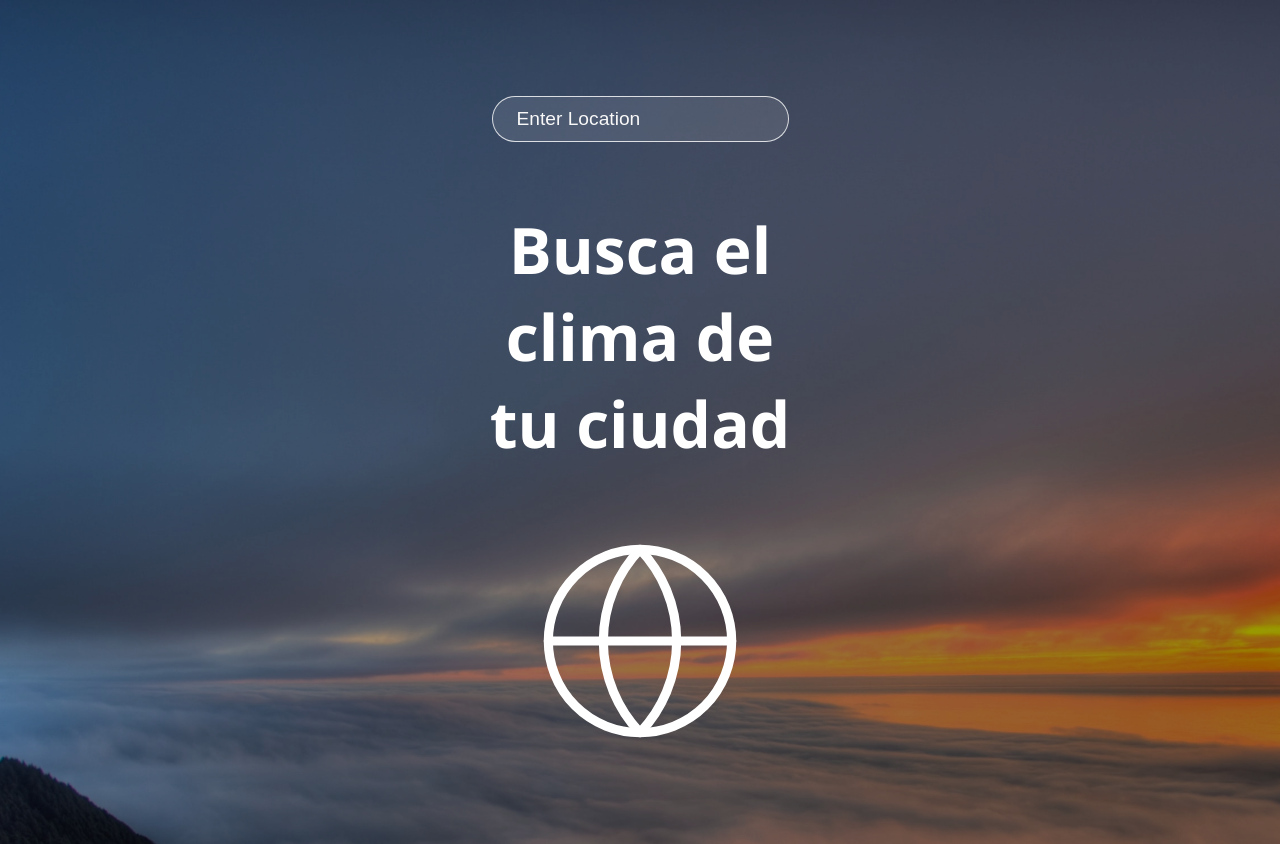
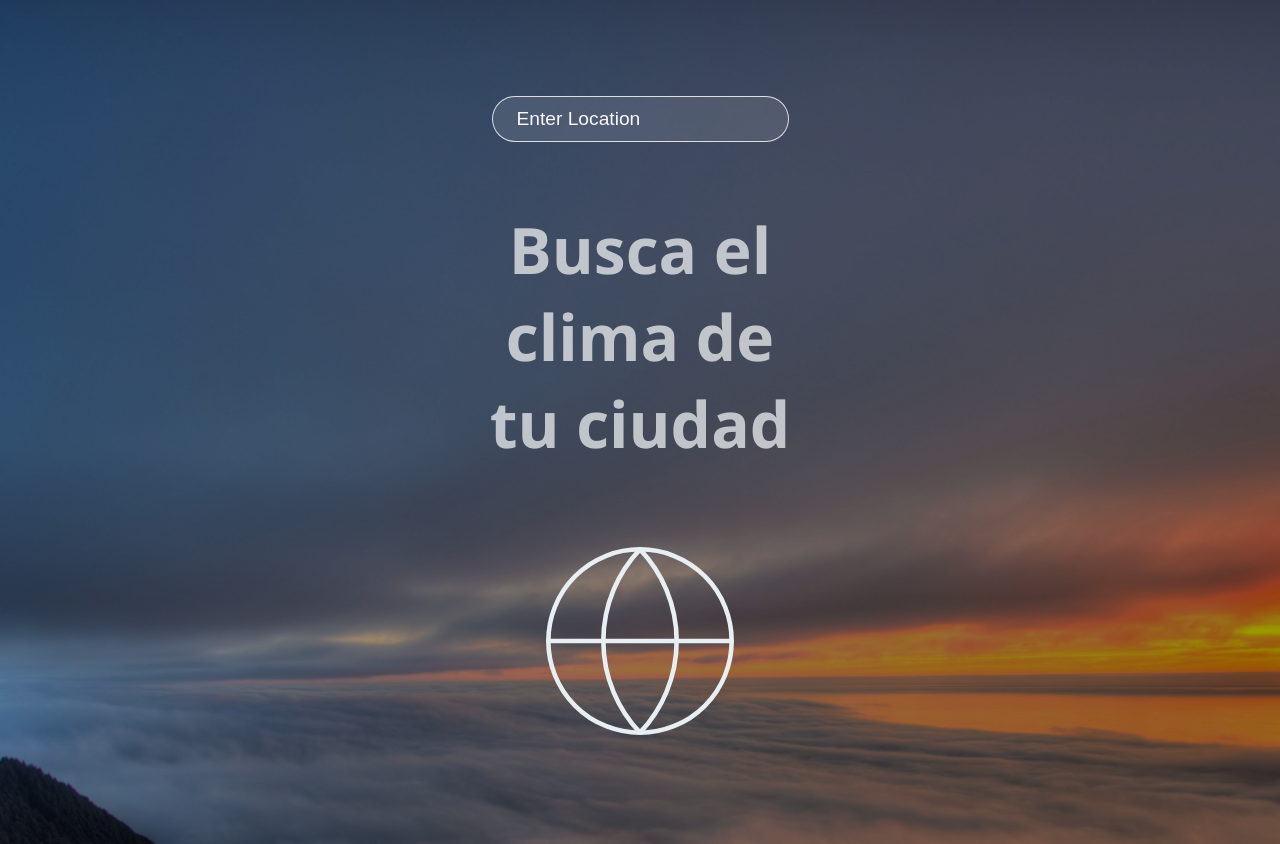
Before and after one commit to kasenciosm/weatherApp, a React (Vite) app: page / in a window 1280 px wide. Shown: the top 844 px of the page. Built offline with nearby package versions, Linux system fonts and the light colour scheme.

Commit message:
corrección del color del titulo

```diff
--- a/src/components/WolrdmapIcon.jsx
+++ b/src/components/WolrdmapIcon.jsx
@@ -7,8 +7,8 @@ const WolrdmapIcon = () => {
     height="220"
     viewBox="0 0 24 24"
     fill="none"
-    stroke="currentColor"
-    strokeWidth="1"
+    stroke="#e8eff3"
+    strokeWidth="0.5"
     strokeLinecap="round"
     strokeLinejoin="round"
   >
--- a/src/index.css
+++ b/src/index.css
@@ -42,6 +42,7 @@ h2{
   font-family: 'Segoe UI', Tahoma, Geneva, Verdana, sans-serif;
   align-content: center;
   width: 400px;
+  color:#e7eaecc5;
 }
 
 .error{
```
